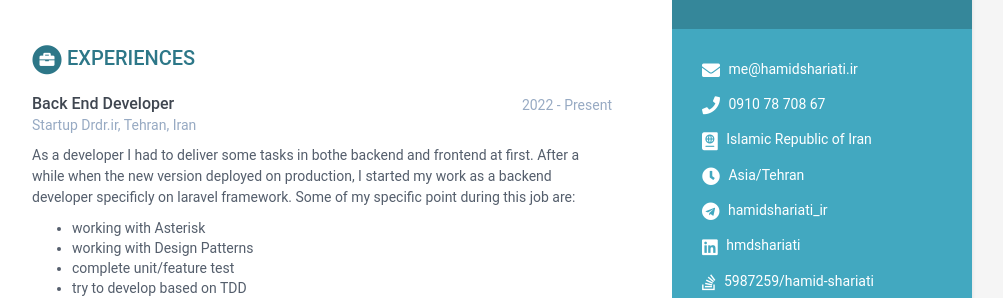
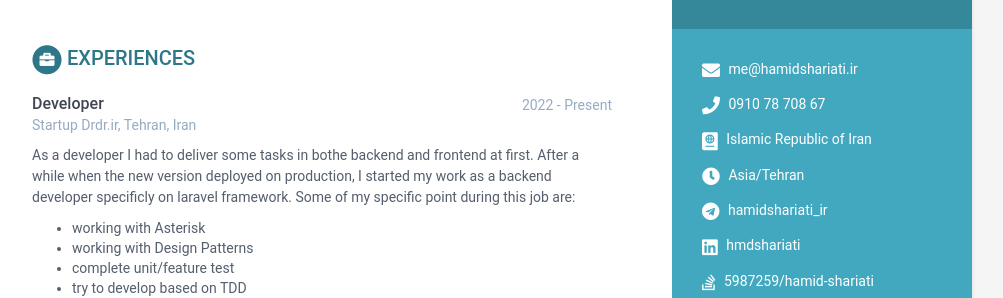
Before and after one commit to rivassh/online-cv, a Jekyll site: the page built from index.html, in a window 1280 px wide and 900 px high. Shown: the part 239-537 px from the top of the window, without its empty margins (168-1171 px from the left). Built offline with Jekyll 4.4.1, drawn with Linux system fonts in a browser that asks for light colours.

```diff
--- a/_data/data.yml
+++ b/_data/data.yml
@@ -86,7 +86,7 @@ education:
 experiences:
     title: Experiences
     info:
-      - role: Back End Developer
+      - role: Developer
         time: 2022 - Present
         company: Startup Drdr.ir, Tehran, Iran
         details: |
```
